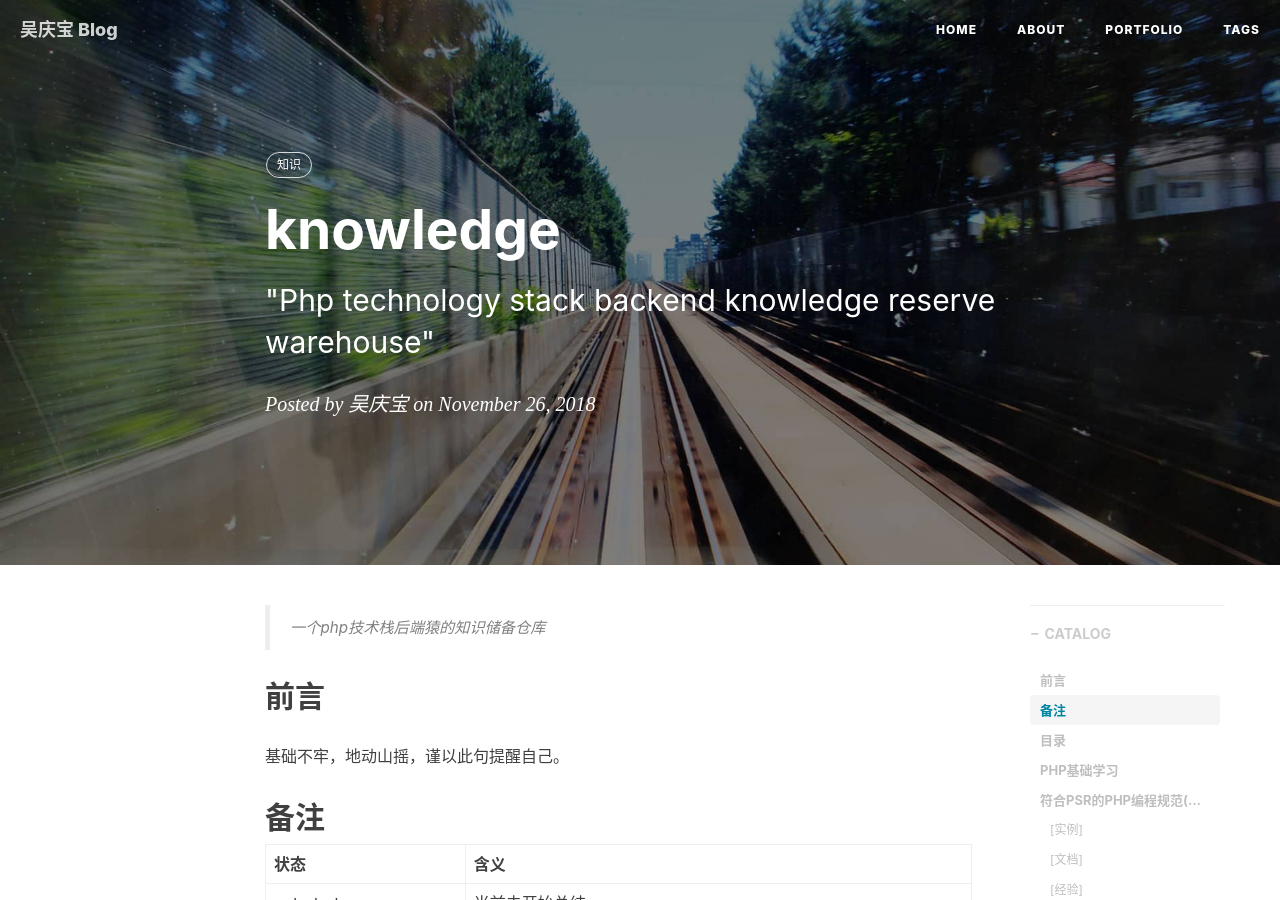
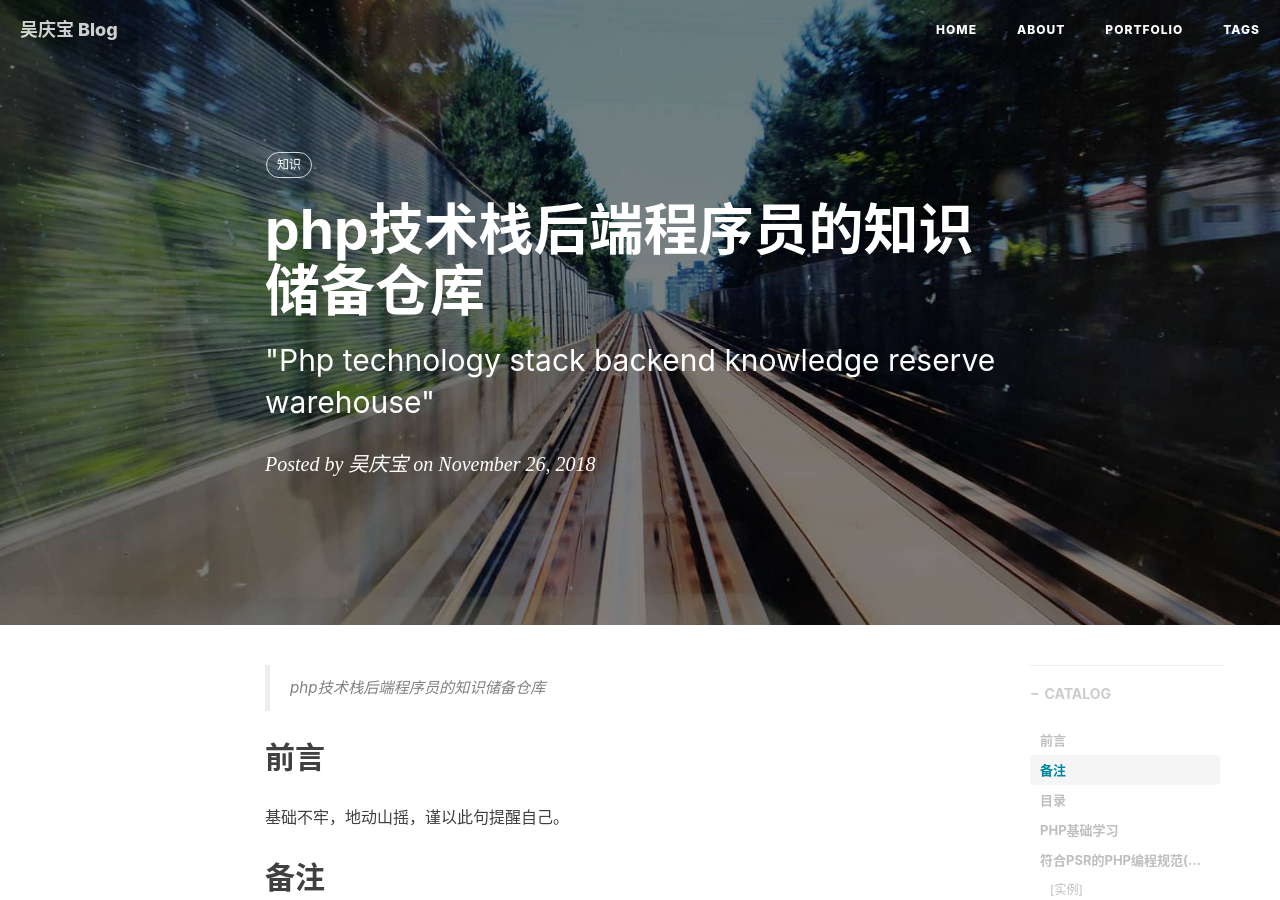
Before and after one commit to wuxiumu/wuxiumu.github.io, a Jekyll site: the page built from _posts/2018-11-26-Php-technology-stack-backend-knowledge-reserve-warehouse.markdown, in a window 1280 px wide and 900 px high. Built offline with Jekyll 4.4.1, drawn with Linux system fonts in a browser that asks for light colours; nearby versions of some CDN libraries; comment, search, counter and statistics services are not loaded.

Commit message:
小修改

```diff
--- a/_posts/2018-11-26-Php-technology-stack-backend-knowledge-reserve-warehouse.markdown
+++ b/_posts/2018-11-26-Php-technology-stack-backend-knowledge-reserve-warehouse.markdown
@@ -1,6 +1,6 @@
 ---
 layout:     post
-title:      "knowledge"
+title:      "php技术栈后端程序员的知识储备仓库"
 subtitle:   " \"Php technology stack backend knowledge reserve warehouse\""
 date:       2018-11-26 09:10:00
 author:     "吴庆宝"
@@ -10,7 +10,7 @@ tags:
     - 知识
 ---
 
-> 一个php技术栈后端猿的知识储备仓库
+> php技术栈后端程序员的知识储备仓库
 
 ## 前言
 
--- a/knowledge/index.html
+++ b/knowledge/index.html
@@ -1,4 +1,3 @@
-
 <!doctype html>
 <html>
 <head>
```
